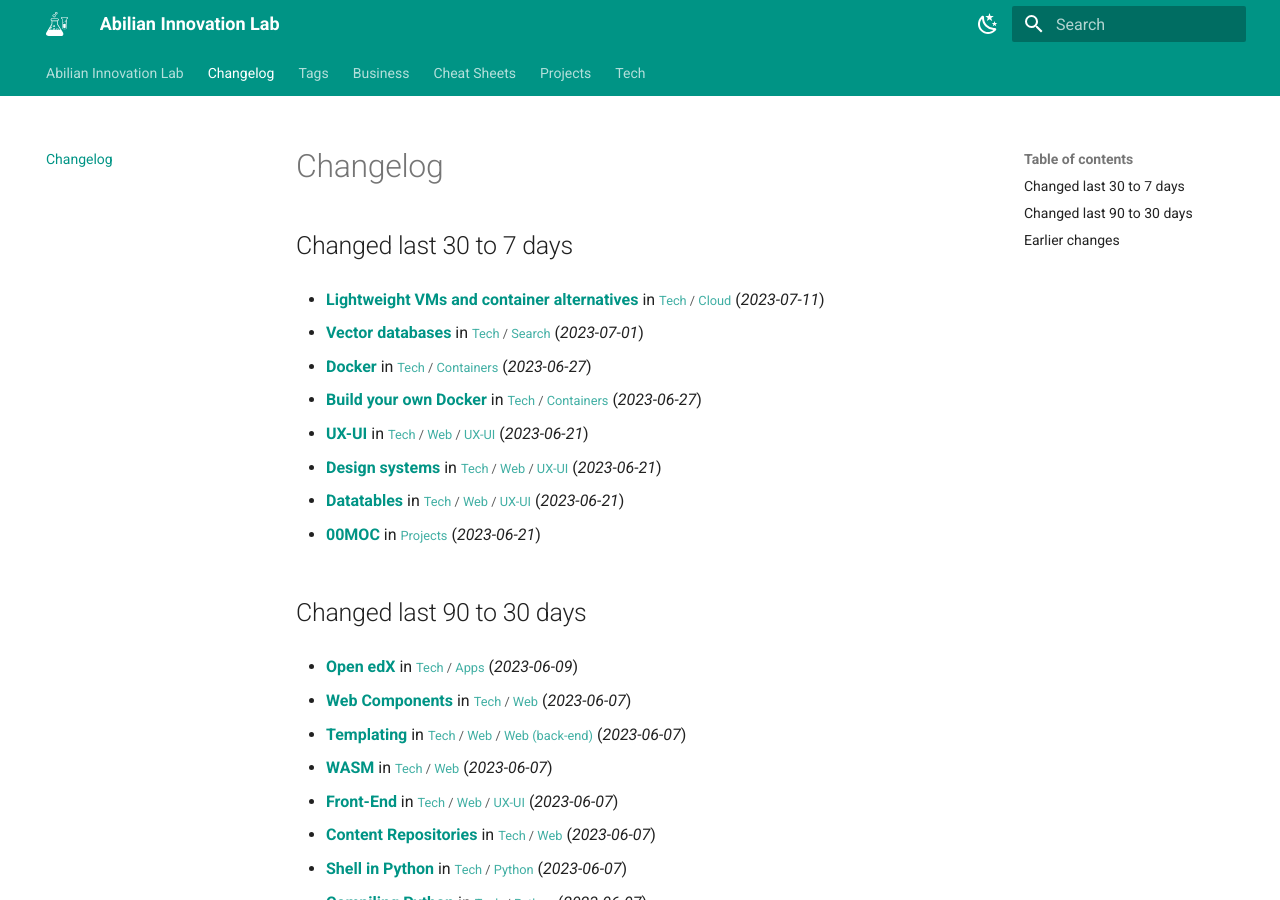
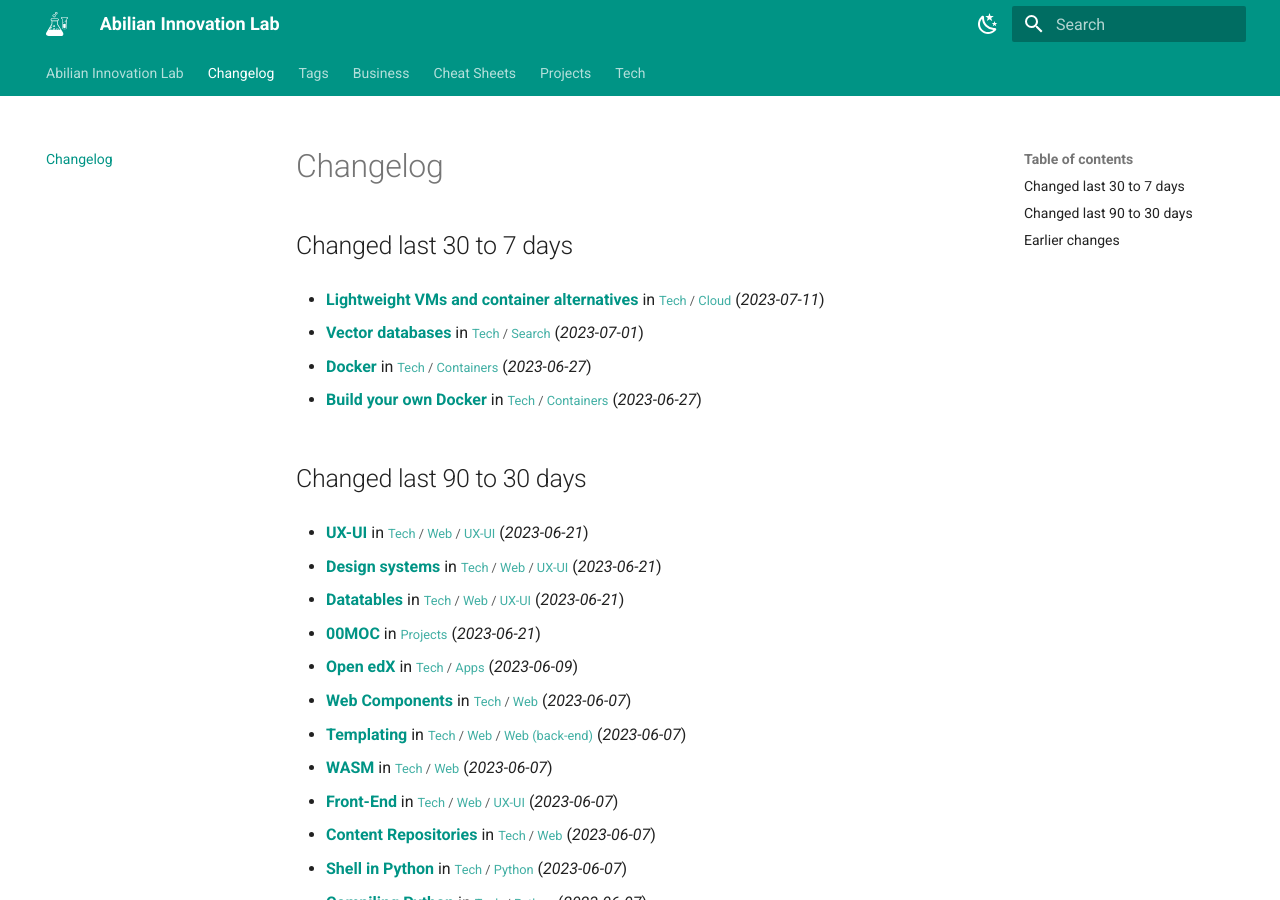
Before and after one commit to abilian/lab.abilian.com, an MkDocs documentation site: the page built from docs/changelog.md, in a window 1280 px wide and 900 px high. Built offline with MkDocs 1.6.1 and Material for MkDocs 9.7.7, drawn with Linux system fonts in a browser that asks for light colours; comment, search, counter and statistics services are not loaded; some of the changed text lies outside the part shown.

Commit message:
Update content

```diff
--- a/docs/changelog.md
+++ b/docs/changelog.md
@@ -284,11 +284,11 @@
 
 - **[(Pretty) tables in Python](/Tech/Python/(Pretty) tables in Python/)** in <small>[Tech](/Tech/00 Technology/) / [Python](/Tech/Python/(Pretty) tables in Python/)</small> (*2023-04-24*)
 
-- **[Python & WASM](/Tech/Python/Python & WASM/)** in <small>[Tech](/Tech/00 Technology/) / [Python](/Tech/Python/(Pretty) tables in Python/)</small> (*2023-04-22*)
-
 
 
 ## Earlier changes
+
+- **[Python & WASM](/Tech/Python/Python & WASM/)** in <small>[Tech](/Tech/00 Technology/) / [Python](/Tech/Python/(Pretty) tables in Python/)</small> (*2023-04-22*)
 
 - **[Xpresso](/Tech/Web/Web (back-end)/Xpresso/)** in <small>[Tech](/Tech/00 Technology/) / [Web](/Tech/Web/Content Repositories/) / [Web (back-end)](/Tech/Web/Web (back-end)/Benchmarks HTTP/)</small> (*2023-03-08*)
 
```
Also changed, not shown: other parts of docs/changelog.md (+4 -4 lines).
